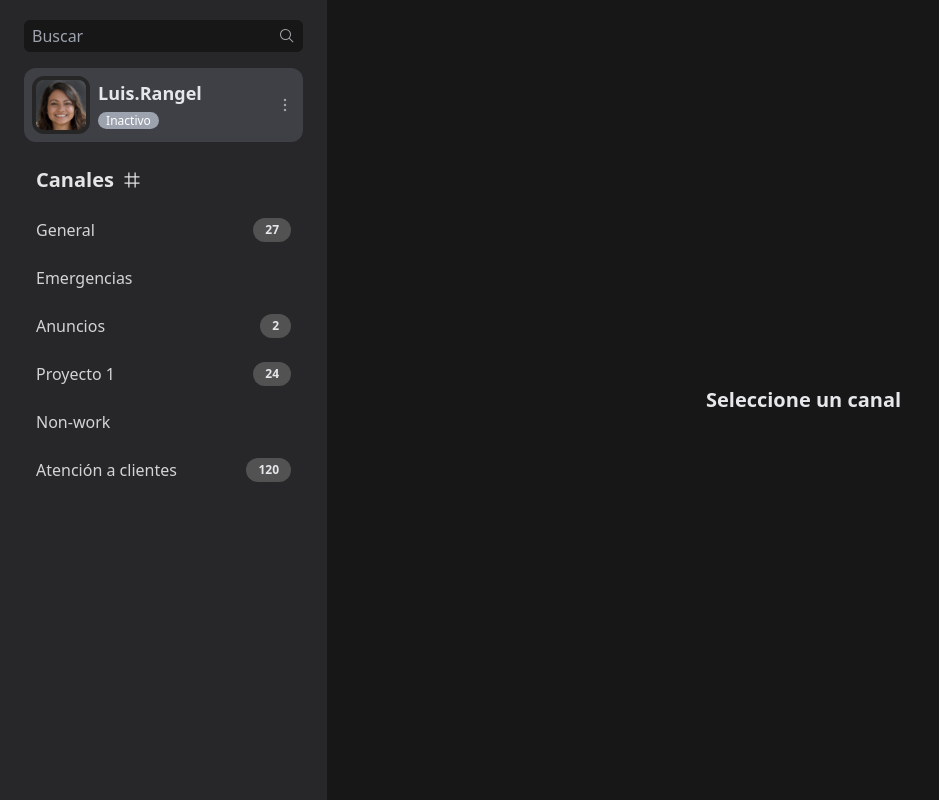
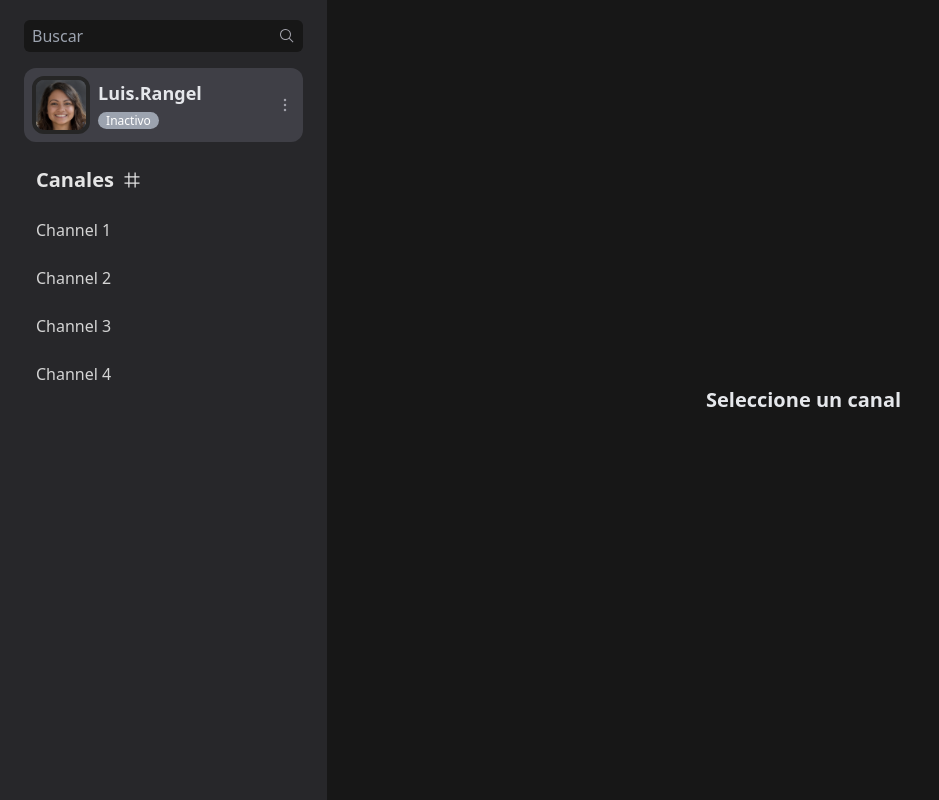
Before and after one commit to Larm1998/chatapp-vuex, a Vue app: page / in a window 1280 px wide. Shown: the whole page, without its empty margins (0-939 px from the left). Built offline with nearby package versions, Linux system fonts and the light colour scheme.

Commit message:
Channels

```diff
--- a/src/store/index.js
+++ b/src/store/index.js
@@ -1,5 +1,6 @@
 import { createStore } from 'vuex'
 import profile from '@/store/modules/profile'
+import channels from '@/store/modules/channels'
 import { COMMIT_SET_STATUS } from '@/common/mutation-types.js'
 
 const store = createStore({
@@ -18,7 +19,8 @@ const store = createStore({
   },
   actions: {},
   modules: {
-    profile
+    profile,
+    channels,
   }
 })
 
--- /dev/null
+++ b/src/store/modules/channels/index.js
@@ -0,0 +1,20 @@
+const module = {
+    namespaced: true,
+    state() {
+        return {
+            channels: [
+                { id: 1, name: 'Channel 1', messages: [] },
+                { id: 2, name: 'Channel 2', messages: [] },
+                { id: 3, name: 'Channel 3', messages: [] },
+                { id: 4, name: 'Channel 4', messages: [] },
+            ]
+        }
+    },
+    getters: {
+        getChannels: (state) => (search) => {
+            return state.channels.filter((channel) => channel.name.toLowerCase().includes(search.toLowerCase()))
+        }
+    }
+}
+
+export default module
--- a/src/views/HomeView.vue
+++ b/src/views/HomeView.vue
@@ -34,6 +34,9 @@ export default {
     ...mapState(['status']),
     ...mapGetters('profile', [
       'firstName'
+    ]),
+    ...mapGetters('channels', [
+    'getChannels'
     ])
   },
 }
@@ -51,11 +54,11 @@ export default {
     <RouterLink to="/" class="channels-title">Canales <Icon icon="carbon:hashtag" /></RouterLink>
     <div class="channels">
       <ChatItem
-        v-for="channel in channels"
+        v-for="channel in getChannels(search)"
         :key="channel.id"
         :id="channel.id"
         :name="channel.name"
-        :messages="channel.messages"
+        :messages="channel.messages.length"
       />
     </div>
   </aside>
```
